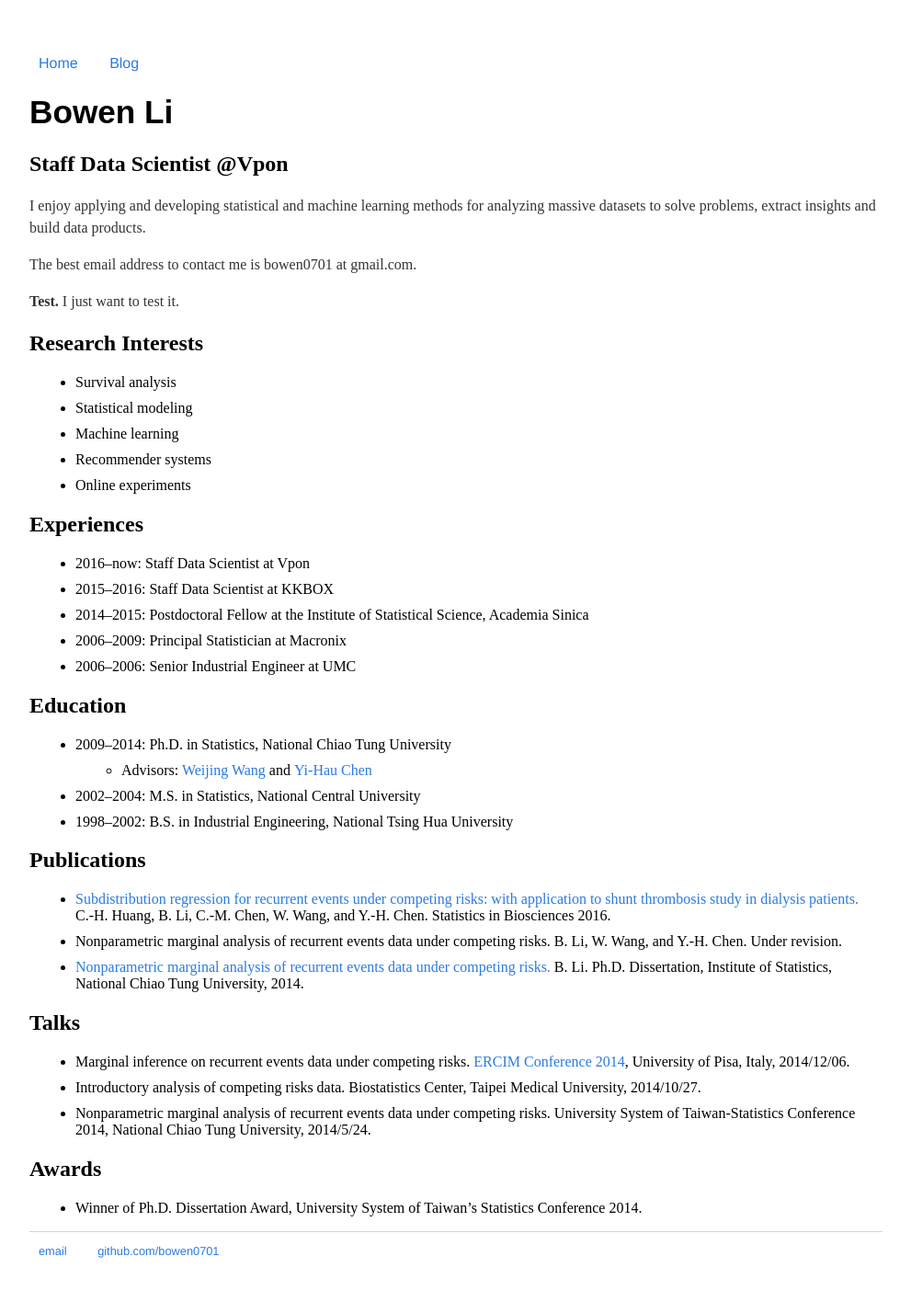
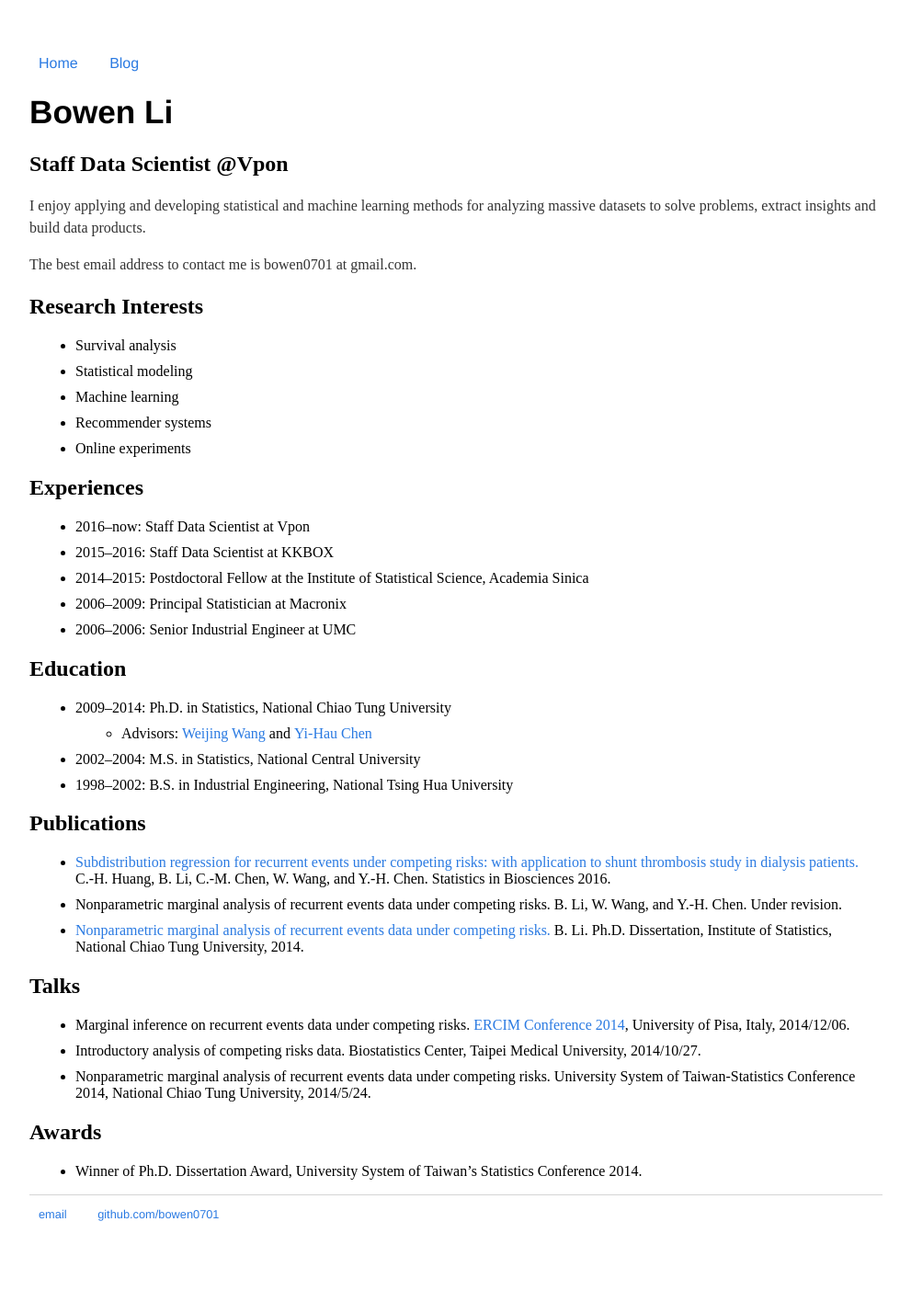
Before and after one commit to bowen0701/bowen0701.github.io, a Jekyll site: the page built from index.md, in a window 1280 px wide. Shown: the whole page at 92% size, without its empty margins (144-1135 px from the left). Built offline with Jekyll 4.4.1, drawn with Linux system fonts in a browser that asks for light colours; after the commit the page ends 1388 px from its top, so only the background shows below that.

Commit message:
Revise test

```diff
--- a/css/main.css
+++ b/css/main.css
@@ -17,7 +17,7 @@ a:hover   { color: #000; text-decoration: underline; }
 a:visited { color: #205caa; }
 h1 {
     font-size: 2.2em;
-    font-family:'Sans-Serif', 'Arial', 'Sans-Serif';
+    font-family:'Helvetica', 'Arial', 'Sans-Serif';
 }
 p {
     font-size: 1em;
--- a/index.md
+++ b/index.md
@@ -10,8 +10,6 @@ title: Bowen Li's Website
 I enjoy applying and developing statistical and machine learning methods for analyzing massive datasets to solve problems, extract insights and build data products.
 
 The best email address to contact me is bowen0701 at gmail.com.
-
-**Test.** I just want to test it.
 
 ## Research Interests
 - Survival analysis
```
